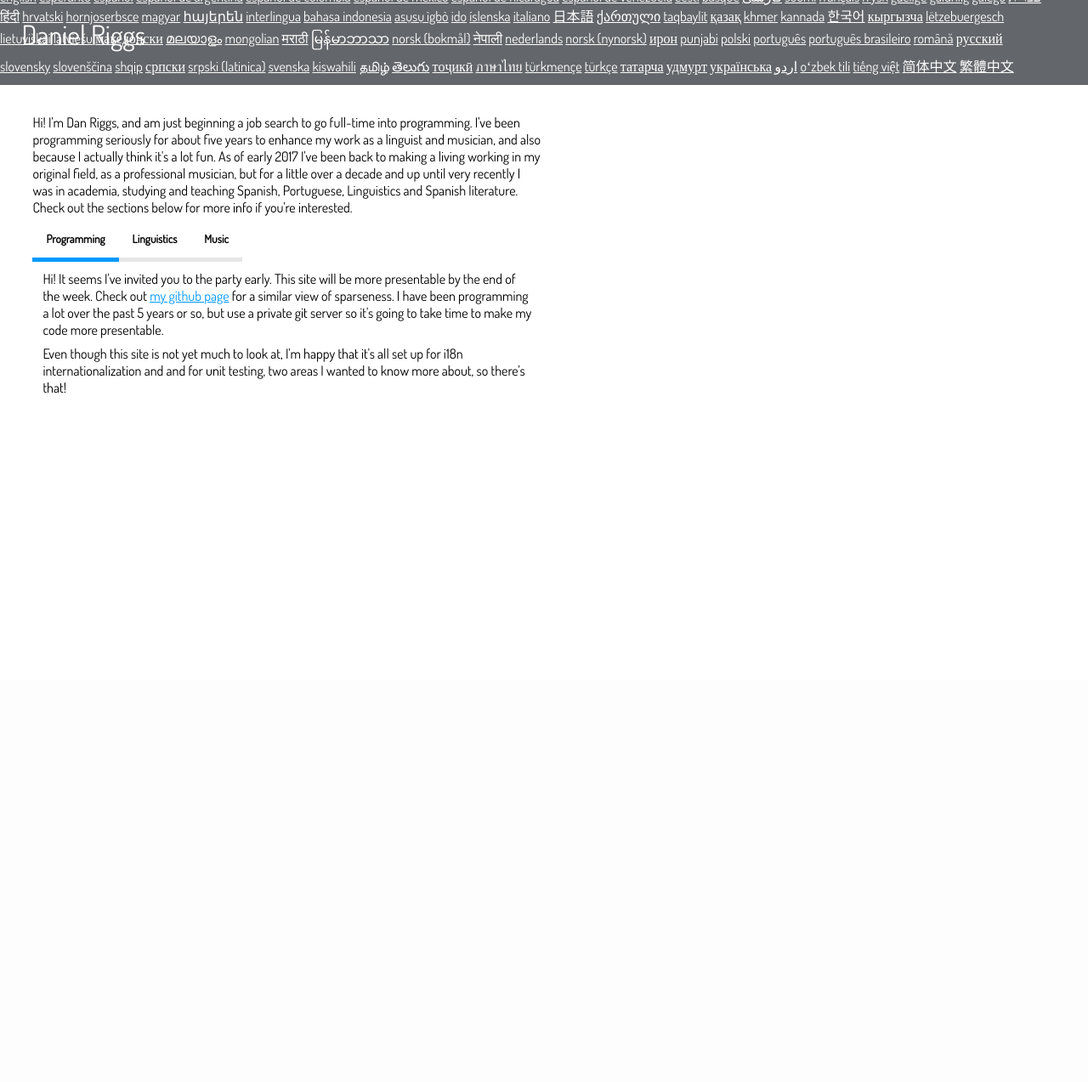
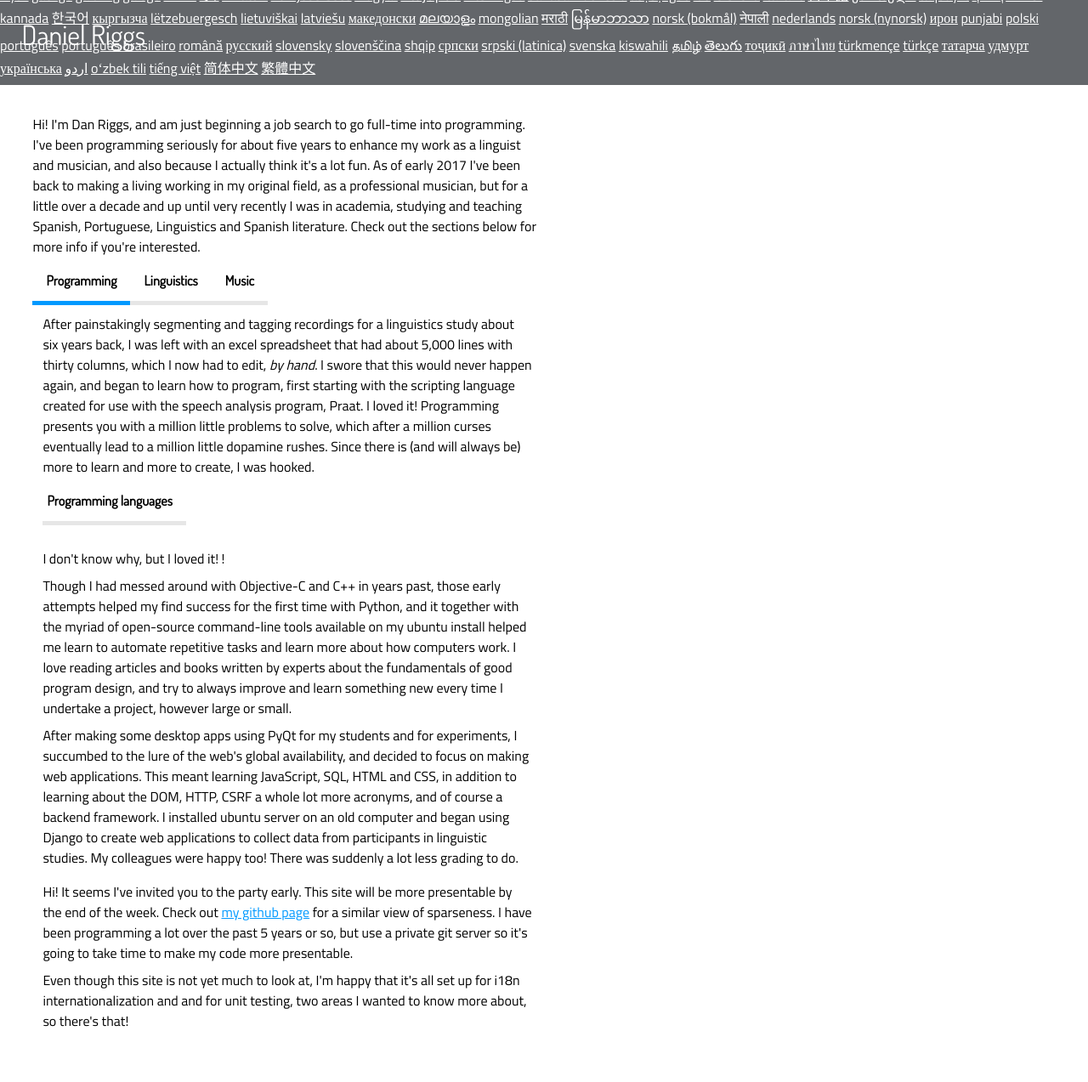
Before and after one commit to dantheman39/personal_site, a Django app: template templates/personal_site/index.html in a window 1280 px wide. Shown: the whole page at 85% size. Before the commit the page ends 463 px from the top, so only its background shows below. Run offline with Django 3.2, Linux system fonts and the light colour scheme; the template is opened without the code that fills it, so the values that code supplies are empty.

Commit message:
Finished Music and Linguistics tabs in English

```diff
--- a/static/headerChunk.css
+++ b/static/headerChunk.css
@@ -1,5 +1,4 @@
 #headline {
-
 	background-color: #63666a;
 	min-height: 100px;
 	margin: 0;
@@ -9,46 +8,41 @@
 
 #headerH1 {
 	color: white;
-	/* no idea why this gets
-	rid of a white border at the
-	top */
 	display: inline-block;
-	padding-top: 20px;
-	padding-left: 2%;
+	margin-top: 20px;
+	margin-left: 2%;
 	font-weight: 200;
 }
 
-div#navDiv {
-
+#navDiv {
 	visibility: hidden;
 	background-color: black;
 	padding-bottom: 8px;
 	position: absolute;
-	right:0px;
+	right:0;
 	text-align: right;
 	top: 100px;
 	z-index:1
 }
 
-img#menuImage {
 
+#menuImage {
 	height: 75px;
 	padding-right: 10px;
 }
 
-div > div#menuButton {
-
+/*
+#menuButton {
 	position: absolute;
 	top: 10px;
-	right: 0px;
-	/*float:right;*/
-	/*padding-top: 10px;*/
+	right: 0;
+	float:right;
+	padding-top: 10px;
+}
+*/
 
 
-}
-
 nav a {
-
 	display: block;
 	text-decoration: none;
 	padding-top: 10px;
@@ -56,14 +50,11 @@ nav a {
 	padding-left: 10px;
 	font-size: 16pt;
 	color: yellow;
-
 }
 
 nav > a:visited {
-
 	color: white;
 	padding-bottom: 20px;
-
 }
 
 /*
--- a/static/personal_site.css
+++ b/static/personal_site.css
@@ -1,8 +1,17 @@
 * {
 
 	margin: 0;
+	font-family: "Titillium Web";
+}
+
+
+h1, h2, h3, h4, button {
 	font-family: Dosis;
+}
 
+
+body {
+	padding-bottom: 50px;
 }
 
 article {
@@ -19,9 +28,6 @@ article p {
 
 .tab {
     overflow: hidden;
-    /*border: 1px solid #ccc;
-    background-color: #f1f1f1;
-	*/
 }
 
 .tab button {
@@ -29,11 +35,11 @@ article p {
     float: left;
     border: none;
 	border-bottom: 5px solid #e6e6e6;
-    outline: none;
     cursor: pointer;
     padding: 14px 16px;
     transition: 0.3s;
 	font-weight: bold;
+	font-size: 12pt;
 }
 
 .tab button:hover {
@@ -41,7 +47,6 @@ article p {
 }
 
 .tab button.active {
-	/*background-color: #e6e6e6;*/
 	border-bottom: 5px solid #0099ff;
 }
 
--- a/templates/personal_site/base.html
+++ b/templates/personal_site/base.html
@@ -11,6 +11,7 @@
 		<link rel="stylesheet" type="text/css" href="{% static "headerChunk.css" %}" />
 		<link rel="stylesheet" type="text/css" href="{% static "personal_site.css" %}" />
 		<link rel="stylesheet" href="https://fonts.googleapis.com/css?family=Dosis" />
+		<link rel="stylesheet" href="https://fonts.googleapis.com/css?family=Titillium+Web" />
 	{% endblock headStatic %}
 </head>
 
--- a/templates/personal_site/index.html
+++ b/templates/personal_site/index.html
@@ -18,108 +18,12 @@ Hi! I'm Dan Riggs, and am just beginning a job search to go full-time into progr
 			<button class="tabLinks" data-tabid="music">{% trans "Music" %}</button>
 		</div>
 
-		<div id="programming" class="tabContent">
-			<p>{% blocktrans %}Hi! It seems I've invited you to the party early. This site will be more presentable by the end of the week. Check out <a href="https://github.com/dantheman39" target="_blank">my github page</a> for a similar view of sparseness. I have been programming a lot over the past 5 years or so, but use a private git server so it's going to take time to make my code more presentable.{% endblocktrans %}</p>
+		{% include "index_programming.html" %}
 
-			<p>{% blocktrans %}Even though this site is not yet much to look at, I'm happy that it's all set up for i18n internationalization and and for unit testing, two areas I wanted to know more about, so there's that!{% endblocktrans %}</p>
+		{% include "index_linguistics.html" %}
 
-		</div>
+		{% include "index_music.html" %}
 
-		<div id="linguistics" class="tabContent">
-			<p>
-			{% blocktrans %}
-I've always been fascinated by foreign languages, but never had the chance to really learn one, so after graduating from conservatory I decided to take my self-taught Spanish to the next level and moved to Guatemala to enroll in a Spanish immersion program, specifically at the <a href="plqe.org">Proyecto lingüístico quetzalteco de español</a>. It was a wonderful, life-changing experience, and I learned Spanish well enough in the 5 months I was there that I was able to pass an entrance exam into the Master of Spanish program at The City College of New York.
-			{% endblocktrans %}
-			</p>
-
-			<p>
-			{% blocktrans %}
-While at CCNY I taught undergraduate Spanish classes as well as an introductory course in Latin American Literature. I also took a trip one summer to Brazil, fell in love with the language, the music and the people, and later began teaching Portuguese and Spanish in LaGuardia Community College. Since there's still a lot more fun to be had with Iberian languages, I also learned Catalan with the help of books and friends.
-			{% endblocktrans %}
-			</p>
-
-			<p>
-			{% blocktrans %}
-After completing the Master's, I moved to Washington D.C. to begin a PhD program in Linguistics offered by the Spanish and Portuguese department. There I earned an MS in Spanish Linguistics, taught Spanish and Portuguese language classes, Spanish phonology, and published a couple of things (literally). My focus was on Phonology (the study of speech sounds and how our minds analyze speech sounds), Orthography (writing systems) and how these interact with Second Language Acquisition.
-			{% endblocktrans %}
-			</p>
-
-			<h3>{% trans "Education" %}</h3>
-
-				<ul>
-					<li>{% trans "Candidate for PhD in Spanish and Portuguese Linguistics, Georgetown University, End date: May 2018" %}</li>
-					<li>{% trans "MS in Spanish and Portuguese Linguistics, Georgetown University, May 2012" %}</li>
-					<li>{% trans "MA in Spanish, The City College of New York, May 2009" %}</li>
-				</ul>
-
-			<h3>{% trans "Languages" %}</h3>
-
-				<ul>
-				{% blocktrans %}
-					<li>English: native</li>
-					<li>Portuguese: near-native</li>
-					<li>Spanish: near-native</li>
-					<li>Catalan: highly advanced</li>
-					<li>Italian: rusty, was advanced</li>
-					<li>French: rusty, was advanced</li>
-					<li>Mandarin Chinese: rusty, was intermediate</li>
-				{% endblocktrans %}
-				</ul>
-
-			<h3>{% trans "Teaching" %}</h3>
-
-				<h4 class="indent1">Georgetown University</h4>
-
-					<ul>
-					{% blocktrans %}
-						<li>Linguistics: Spanish Phonetics and Phonology</li>
-						<li>Portuguese language: Portuguese for Spanish Speakers, Intensive Basic and Intensive Intermediate Portuguese</li>
-						<li>Spanish language: Beginner, Intermediate and Advanced levels</li>
-					{% endblocktrans %}
-					</ul>
-
-				<h4 class="indent1">The City College of New York</h4>
-
-					<ul>
-					{% blocktrans %}
-						<li>Survey of Latin American Literature</li>
-						<li>Spanish language: Beginner and Intermediate levels</li>
-					{% endblocktrans %}
-					</ul>
-
-				<h4 class="indent1">LaGuardia Community College</h4>
-
-					<ul>
-					{% blocktrans %}
-						<li>Portuguese: Portuguese for Spanish Speakers, Portuguese I</li>
-						<li>Spanish: Spanish I</li>
-					{% endblocktrans %}
-					</ul>
-
-
-			<h3>{% trans "Publications" %}</h3>
-
-				<ul>
-					<li>Riggs, D. &amp; Maimone, L. (2018). A computer-administered C-test in Spanish. In J.M. Norris (Ed.), <em>Developing C-tests for estimating proficiency in foreign language research.</em> Frankfurt am Main, Germany: Peter Lang.</li>
-
-					<li>Soromenho-Marques, V. (Under Review). Chapter 1: The view from Portugual (D. Riggs, Trans.). In P. Vieira (Ed.). <em>Portuguese Literature and the Environment</em>. Toronto, CA: Toronto UP.</li>
-					<li>Riggs, D. (2016, June). <em>Praat scripting tutorial</em>. Retrieved from <a href="http://praatscriptingtutorial.com" target="_blank">http://praatscriptingtutorial.com</a></li>
-				</ul>
-
-			<h3>{% trans "Presentations" %}</h3>
-
-				<ul>
-					<li>Riggs, D. (2013). <em>Pondo as teorias à prova: Um estudo quantitativo da influência fonológica da segunda língua na terceira.</em> Paper presented at the Lusophone Studies Association Inaugural Conference, Toronto.</li>
-					<li>Moorman, C. &amp; Riggs, D. (2013). <em>The role of non-linguistic switching, proficiency, and code switching in trilingual switching costs.</em> Paper presented at the Second Language Research Forum, Provo UT.</li>
-					<li>Riggs, D. (2013). <em>A influência multidirecional em terceiras línguas.</em> Talk given at the State University of São Paulo (UNESP), Assis SP.</li>
-				</ul>
-
-		</div>
-
-		<div id="music" class="tabContent">
-			<p>Music</p>
-			<p>{% lorem %}</p>
-		</div>
 	</article>
 
 {% endblock mainContent %}
--- /dev/null
+++ b/templates/personal_site/index_linguistics.html
@@ -0,0 +1,91 @@
+{% load i18n %}
+<div id="linguistics" class="tabContent">
+	<p>
+	{% blocktrans %}
+I've always been fascinated by foreign languages, but never had the chance to really learn one, so after graduating from conservatory I decided to take my self-taught Spanish to the next level and moved to Guatemala to enroll in a Spanish immersion program, specifically at the <a href="plqe.org">Proyecto lingüístico quetzalteco de español</a>. It was a wonderful, life-changing experience, and I learned Spanish well enough in the 5 months I was there that I was able to pass an entrance exam into the Master of Spanish program at The City College of New York.
+	{% endblocktrans %}
+	</p>
+
+	<p>
+	{% blocktrans %}
+While at CCNY I taught undergraduate Spanish classes as well as an introductory course in Latin American Literature. I also spent a summer in Brazil, fell in love with the language, the music and the people, and later began teaching Portuguese and Spanish in LaGuardia Community College. Since there's still a lot more fun to be had with Iberian languages, I also learned Catalan with the help of books and friends.
+	{% endblocktrans %}
+	</p>
+
+	<p>
+	{% blocktrans %}
+After completing the Master's, I moved to Washington D.C. to begin a PhD program in Linguistics offered by the Spanish and Portuguese department. There I earned an MS in Spanish Linguistics, taught Spanish and Portuguese language classes, Spanish phonology, and published a couple of things (literally). My focus was on Phonology (the study of speech sounds and how our minds analyze speech sounds), Orthography (writing systems) and how these interact with Second Language Acquisition.
+	{% endblocktrans %}
+	</p>
+
+	<h3>{% trans "Education" %}</h3>
+
+		<ul>
+			<li>{% trans "Candidate for PhD in Spanish and Portuguese Linguistics, Georgetown University, End date: May 2018" %}</li>
+			<li>{% trans "MS in Spanish and Portuguese Linguistics, Georgetown University, May 2012" %}</li>
+			<li>{% trans "MA in Spanish, The City College of New York, May 2009" %}</li>
+		</ul>
+
+	<h3>{% trans "Languages" %}</h3>
+
+		<ul>
+		{% blocktrans %}
+			<li>English: native</li>
+			<li>Portuguese: near-native</li>
+			<li>Spanish: near-native</li>
+			<li>Catalan: highly advanced</li>
+			<li>Italian: rusty, was advanced</li>
+			<li>French: rusty, was advanced</li>
+			<li>Mandarin Chinese: rusty, was intermediate</li>
+		{% endblocktrans %}
+		</ul>
+
+	<h3>{% trans "Teaching" %}</h3>
+
+		<h4 class="indent1">Georgetown University</h4>
+
+			<ul>
+			{% blocktrans %}
+				<li>Linguistics: Spanish Phonetics and Phonology</li>
+				<li>Portuguese language: Portuguese for Spanish Speakers, Intensive Basic and Intensive Intermediate Portuguese</li>
+				<li>Spanish language: Beginner, Intermediate and Advanced levels</li>
+			{% endblocktrans %}
+			</ul>
+
+		<h4 class="indent1">The City College of New York</h4>
+
+			<ul>
+			{% blocktrans %}
+				<li>Survey of Latin American Literature</li>
+				<li>Spanish language: Beginner and Intermediate levels</li>
+			{% endblocktrans %}
+			</ul>
+
+		<h4 class="indent1">LaGuardia Community College</h4>
+
+			<ul>
+			{% blocktrans %}
+				<li>Portuguese: Portuguese for Spanish Speakers, Portuguese I</li>
+				<li>Spanish: Spanish I</li>
+			{% endblocktrans %}
+			</ul>
+
+
+	<h3>{% trans "Publications" %}</h3>
+
+		<ul>
+			<li>Riggs, D. &amp; Maimone, L. (2018). A computer-administered C-test in Spanish. In J.M. Norris (Ed.), <em>Developing C-tests for estimating proficiency in foreign language research.</em> Frankfurt am Main, Germany: Peter Lang.</li>
+
+			<li>Soromenho-Marques, V. (Under Review). Chapter 1: The view from Portugual (D. Riggs, Trans.). In P. Vieira (Ed.), <em>Portuguese Literature and the Environment</em>. Toronto, CA: Toronto UP.</li>
+			<li>Riggs, D. (2016, June). <em>Praat scripting tutorial</em>. Retrieved from <a href="http://praatscriptingtutorial.com" target="_blank">http://praatscriptingtutorial.com</a></li>
+		</ul>
+
+	<h3>{% trans "Presentations" %}</h3>
+
+		<ul>
+			<li>Riggs, D. (2013). <em>Pondo as teorias à prova: Um estudo quantitativo da influência fonológica da segunda língua na terceira.</em> Paper presented at the Lusophone Studies Association Inaugural Conference, Toronto.</li>
+			<li>Moorman, C. &amp; Riggs, D. (2013). <em>The role of non-linguistic switching, proficiency, and code switching in trilingual switching costs.</em> Paper presented at the Second Language Research Forum, Provo UT.</li>
+			<li>Riggs, D. (2013). <em>A influência multidirecional em terceiras línguas.</em> Talk given at the State University of São Paulo (UNESP), Assis SP.</li>
+		</ul>
+
+</div>
--- /dev/null
+++ b/templates/personal_site/index_music.html
@@ -0,0 +1,45 @@
+{% load i18n %}
+<div id="music" class="tabContent">
+
+	<p>
+		{% blocktrans %}
+I currently make my living as a freelance musician, playing percussion, accordion, guitar, bass and keyboards in various genres, mostly in musical theater, popular and traditional South American styles, and as a church musician.
+		{% endblocktrans %}
+	</p>
+
+	<h3>{% trans "Training" %}</h3>
+	<p>
+		{% blocktrans %}
+I grew up in a family of musicians. My father, a percussionist and my mother a violist, met at Eastman School of Music, and forced us to learn piano at a young age. I began playing percussion professionally in orchestras and jazz groups in the Detroit area starting at the age of 15. Yay nepotism! (But I <em>was</em> also really good at it, and they didn't ever get me a jazz or rock gig &hellip; )
+		{% endblocktrans %}
+	</p>
+	<p>
+		{% blocktrans %}
+I earned a Bachelor of Music in Percussion at Manhattan School of Music, one of the world's top conservatories, studying with Chris Lamb, principal percussionist of the New York Philharmonic; Duncan Patton, co-chair of timpani of the Metropolitan Opera; and Jim Preiss, renowned New York freelancer. I also had the opportunity to study in St. Louis with Rick Holmes, timpanist of the St. Louis Philharmonic.
+		{% endblocktrans %}
+	</p>
+	<p>
+		{% blocktrans %}
+I began a Master in Percussion at Boston Conservatory to study with Pat Hollenbeck, Nancy Zeltsman, Sal Rabbio and Keith Aleo, but when on the first day of class the head of the percussion department was fired and several other key faculty quit in protest, after finishing out the semester I decided to move to Guatemala to fulfill a lifelong dream of spending time abroad and learning a new language.
+		{% endblocktrans %}
+	</p>
+
+	<h3>{% trans "Brazilian and Hispanic Music" %}</h3>
+	<p>
+		{% blocktrans %}
+During the years that followed of studying and teaching Spanish, Portuguese, literature and linguistics, I developed a passion for South American music, especially Brazilian. I was as suprised as everyone else when I decided to learn the accordion, and have spent years singing and percussion, accordion and guitar in Forró, Samba, Axé and Sertanejo with Brazilan groups (most notably Borimbora, Trio Momô, and Rebuliço), and Andean groups in the DC area (Tierra Morena, La chicha de tu madre). I currently perform regularly with Rebuliço, a Brazilian party band, and am the band leader of <a href="https://www.facebook.com/LaChichadetuMadre/" target="_blank">La chicha de tu madre</a>, a group that plays a genre of psychodelic cumbia from Peru called Chicha.
+		{% endblocktrans %}
+	</p>
+
+	<h3>{% trans "Musical theater" %}</h3>
+	<p>
+		{% blocktrans %}
+In addition to playing South American music, I still play plenty of "straight" gigs, mostly musical theater in DC. I've performed at Arena Stage, The Keegan Theatre, GALA, Constellation Theatre, Levine, and others as a percussionist (and occasionally, bassist).
+		{% endblocktrans %}
+	</p>
+	<p>
+		{% blocktrans %}
+In 2017 I was offered a regular staff position as worship leader of English and Spanish contemporary worhip by the wonderful people at Messiah United Methodist Church in Springfield, VA, where I sing, play guitar and keyboards, and help direct the Youth Band ministry.
+		{% endblocktrans %}
+	</p>
+</div>
--- /dev/null
+++ b/templates/personal_site/index_programming.html
@@ -0,0 +1,23 @@
+{% load i18n %}
+
+<div id="programming" class="tabContent">
+
+	<p>{% blocktrans %}After painstakingly segmenting and tagging recordings for a linguistics study about six years back, I was left with an excel spreadsheet that had about 5,000 lines with thirty columns, which I now had to edit, <em>by hand</em>. I swore that this would never happen again, and began to learn how to program, first starting with the scripting language created for use with the speech analysis program, Praat. I loved it! Programming presents you with a million little problems to solve, which after a million curses eventually lead to a million little dopamine rushes. Since there is (and will always be) more to learn and more to create, I was hooked.{% endblocktrans %}</p>
+
+	<h3>{% trans "Programming languages" %}</h3>
+
+	<p>{% blocktrans %}{% endblocktrans %}</p>
+
+	<p>{% blocktrans %}I don't know why, but I loved it! !{% endblocktrans %}</p>
+
+	<p>{% blocktrans %}Though I had messed around with Objective-C and C++ in years past, those early attempts helped my find success for the first time with Python, and it together with the myriad of open-source command-line tools available on my ubuntu install helped me learn to automate repetitive tasks and learn more about how computers work. I love reading articles and books written by experts about the fundamentals of good program design, and try to always improve and learn something new every time I undertake a project, however large or small.{% endblocktrans %}</p>
+
+	<p>After making some desktop apps using PyQt for my students and for experiments, I succumbed to the lure of the web's global availability, and decided to focus on making web applications. This meant learning JavaScript, SQL, HTML and CSS, in addition to learning about the DOM, HTTP, CSRF a whole lot more acronyms, and of course a backend framework. I installed ubuntu server on an old computer and began using Django to create web applications to collect data from participants in linguistic studies. My colleagues were happy too! There was suddenly a lot less grading to do.</p>
+
+	<p></p>
+
+	<p>{% blocktrans %}Hi! It seems I've invited you to the party early. This site will be more presentable by the end of the week. Check out <a href="https://github.com/dantheman39" target="_blank">my github page</a> for a similar view of sparseness. I have been programming a lot over the past 5 years or so, but use a private git server so it's going to take time to make my code more presentable.{% endblocktrans %}</p>
+
+	<p>{% blocktrans %}Even though this site is not yet much to look at, I'm happy that it's all set up for i18n internationalization and and for unit testing, two areas I wanted to know more about, so there's that!{% endblocktrans %}</p>
+
+</div>
```
